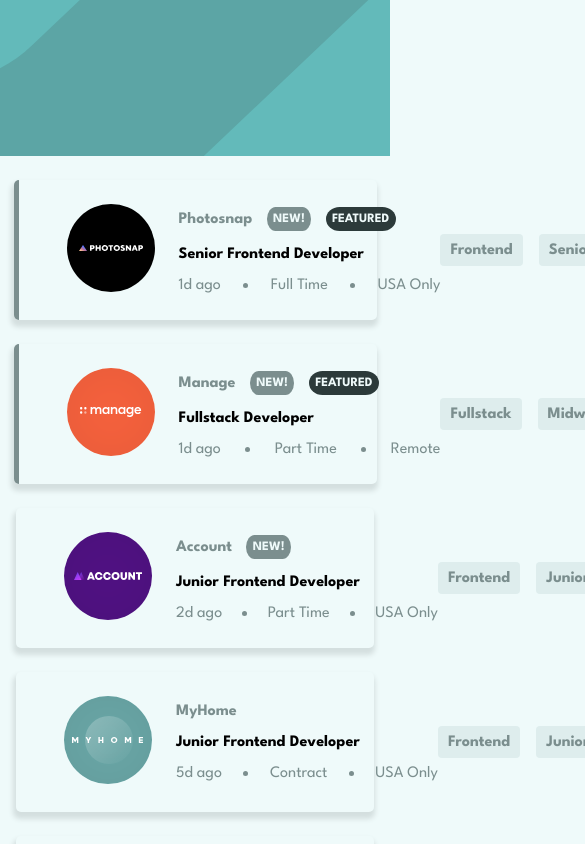
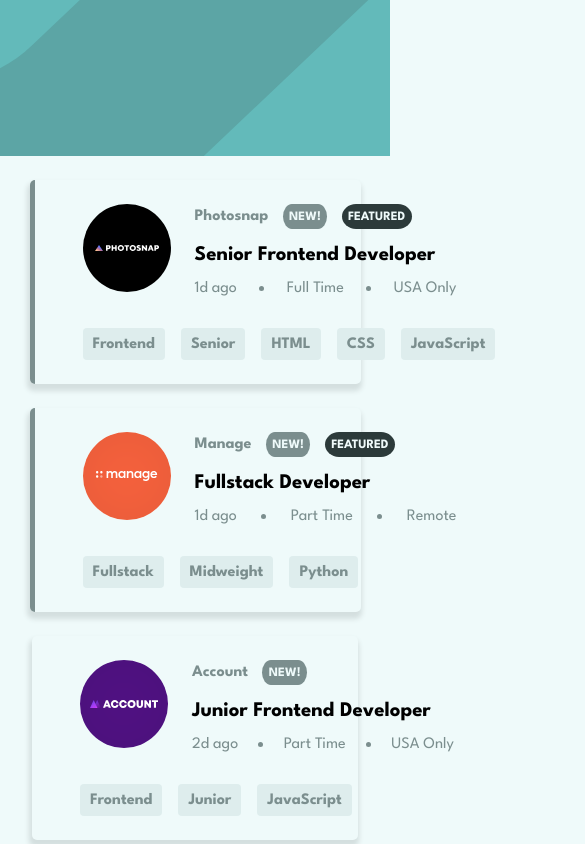
Before and after one commit to Sana-Shabeel/filter-job-listing-ts, a React (Create React App) app: page / in a window 390 px wide. Shown: the top 844 px of the page, 585 px wide, since content can reach past the window. Built offline with nearby package versions, Linux system fonts and the light colour scheme.

Commit message:
use flexbox wrap to make it responsive

```diff
--- a/src/components/JobList.css
+++ b/src/components/JobList.css
@@ -1,5 +1,5 @@
 .job-list {
-  width: min(100% - 2rem, 1110px);
+  width: min(100% - 4rem, 1110px);
   margin: 1.5rem auto;
   border-radius: 5px;
   box-shadow: -1px 5px 5px 2px #d4dfdf;
@@ -11,6 +11,8 @@
   display: flex;
   justify-content: space-between;
   align-items: center;
+  flex-wrap: wrap;
+  gap: 2rem;
   padding: 1.5rem 3rem;
 }
 .role {
@@ -71,8 +73,5 @@
   cursor: pointer;
   color: var(--dark-grayish-cyan);
 }
-@media only screen and (max-width: 950px) {
-  .position__name {
-    font-size: 1rem;
-  }
+@media only screen and (max-width: 770px) {
 }
```
